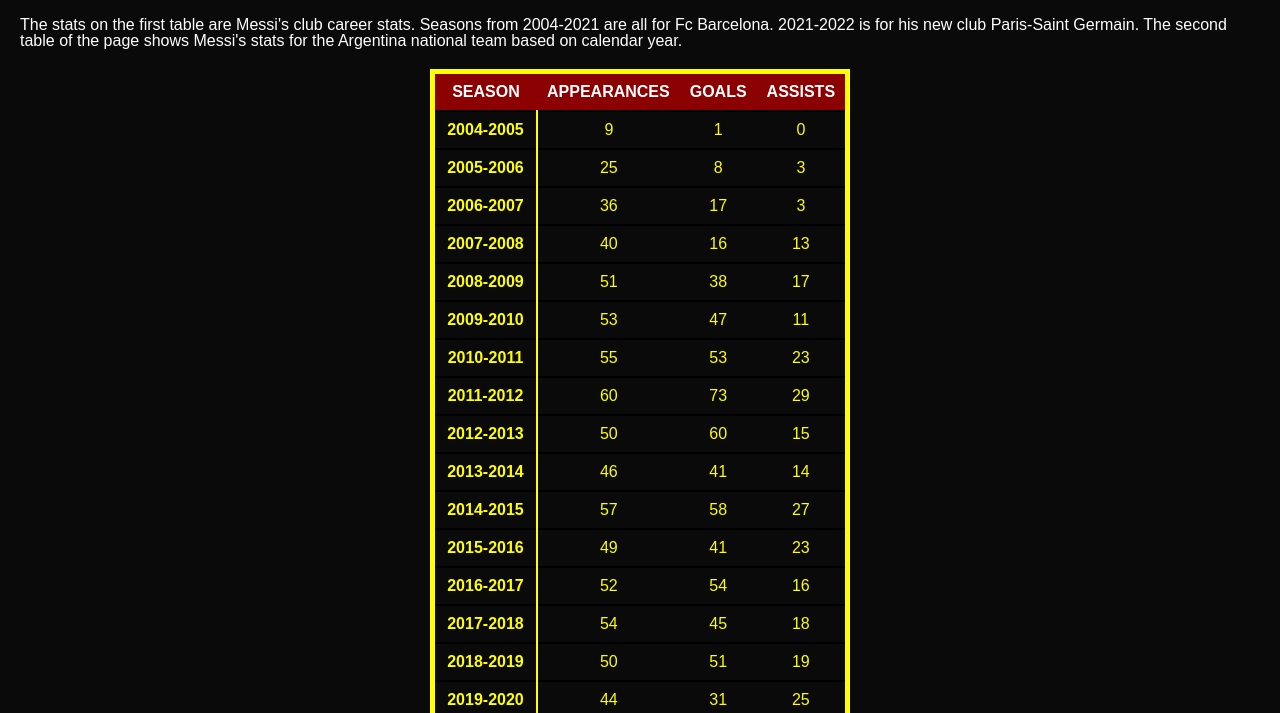
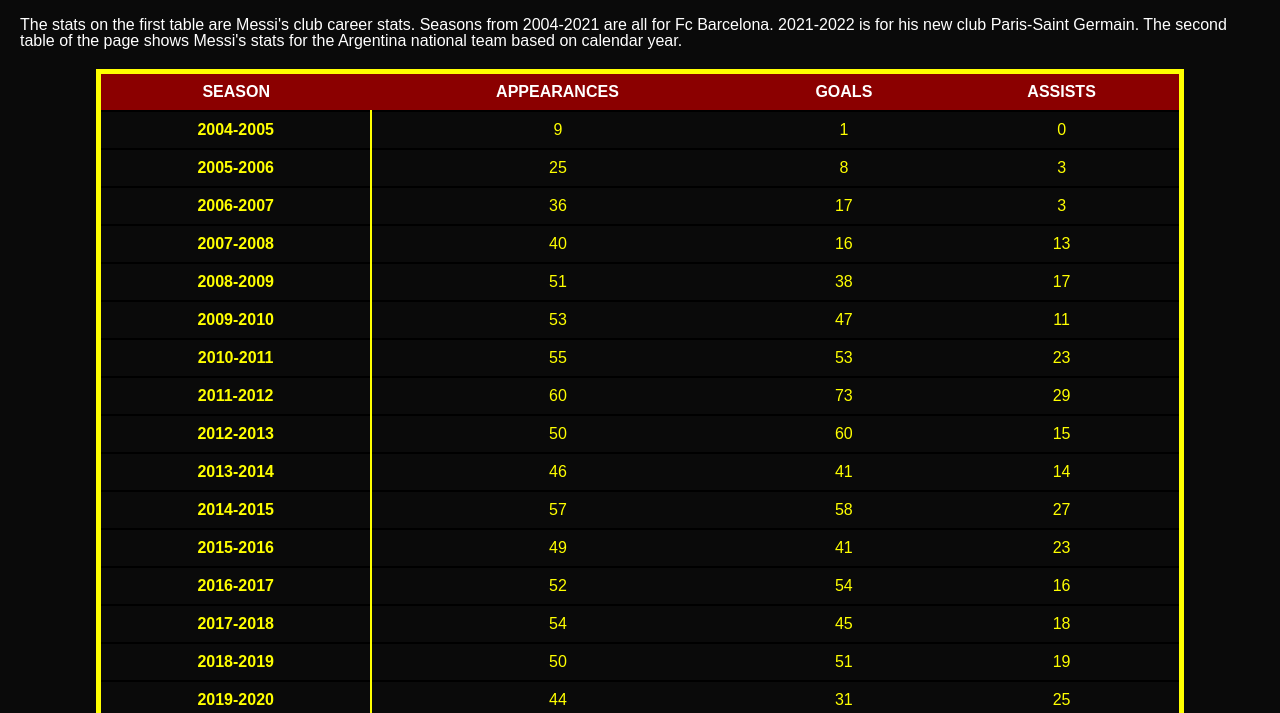
Before and after one commit to orestidine/portoflio-tablet, a plain HTML site: page stats.html in a window 1280 px wide. Shown: the part 87-800 px from the top of the page. Drawn offline with Linux system fonts and the light colour scheme.

Commit message:
Add files via upload

```diff
--- a/css/css.css
+++ b/css/css.css
@@ -170,3 +170,8 @@
   flex-direction: column;
   color: yellow;
 }
+@media screen and (min-width: 750px){
+  table{
+    width: 85%;
+  }
+}
```
